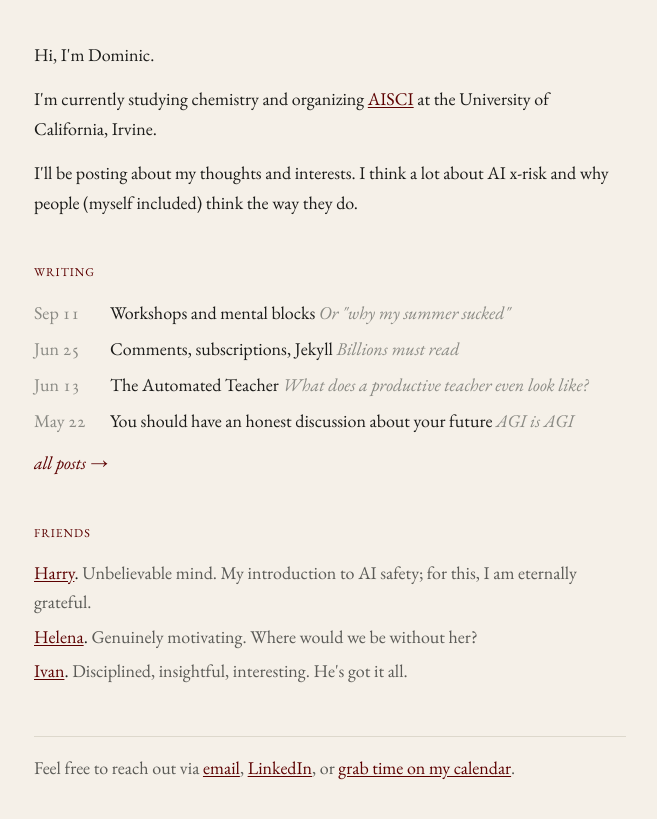
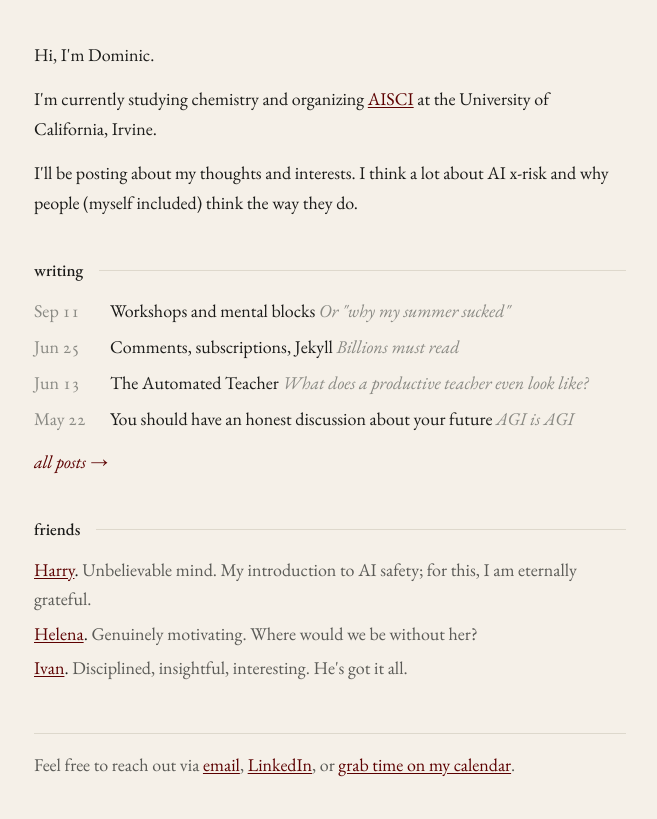
Before and after one commit to DominicMascetti/DominicMascetti, a Jekyll site: the page built from index.html, in a window 1280 px wide. Shown: the top 819 px of the page, without its empty margins (310-967 px from the left). Built offline with Jekyll 4.4.1, drawn with Linux system fonts in a browser that asks for light colours.

Commit message:
Give section headers a hairline rule instead of red small caps
Co-Authored-By: Claude Opus 5.5 <noreply@anthropic.com>

```diff
--- a/assets/css/site.css
+++ b/assets/css/site.css
@@ -35,12 +35,22 @@ time, .oldstyle { font-variant-numeric: oldstyle-nums; }
 .section { margin-top: 2.5rem; }
 
 .section-label {
+  display: flex;
+  align-items: baseline;
+  gap: 1rem;
   font-size: 1.05rem;
-  font-weight: 400;
-  font-variant: small-caps;
-  letter-spacing: 0.06em;
-  color: var(--accent);
-  margin-bottom: 0.6rem;
+  font-weight: 500;
+  color: var(--ink);
+  white-space: nowrap;
+  margin-bottom: 0.5rem;
+}
+
+/* hairline running from the label to the right edge */
+.section-label::after {
+  content: "";
+  flex: 1;
+  border-top: 1px solid var(--rule);
+  transform: translateY(-0.3em);
 }
 
 .about p { margin-bottom: 0.9rem; }
```
